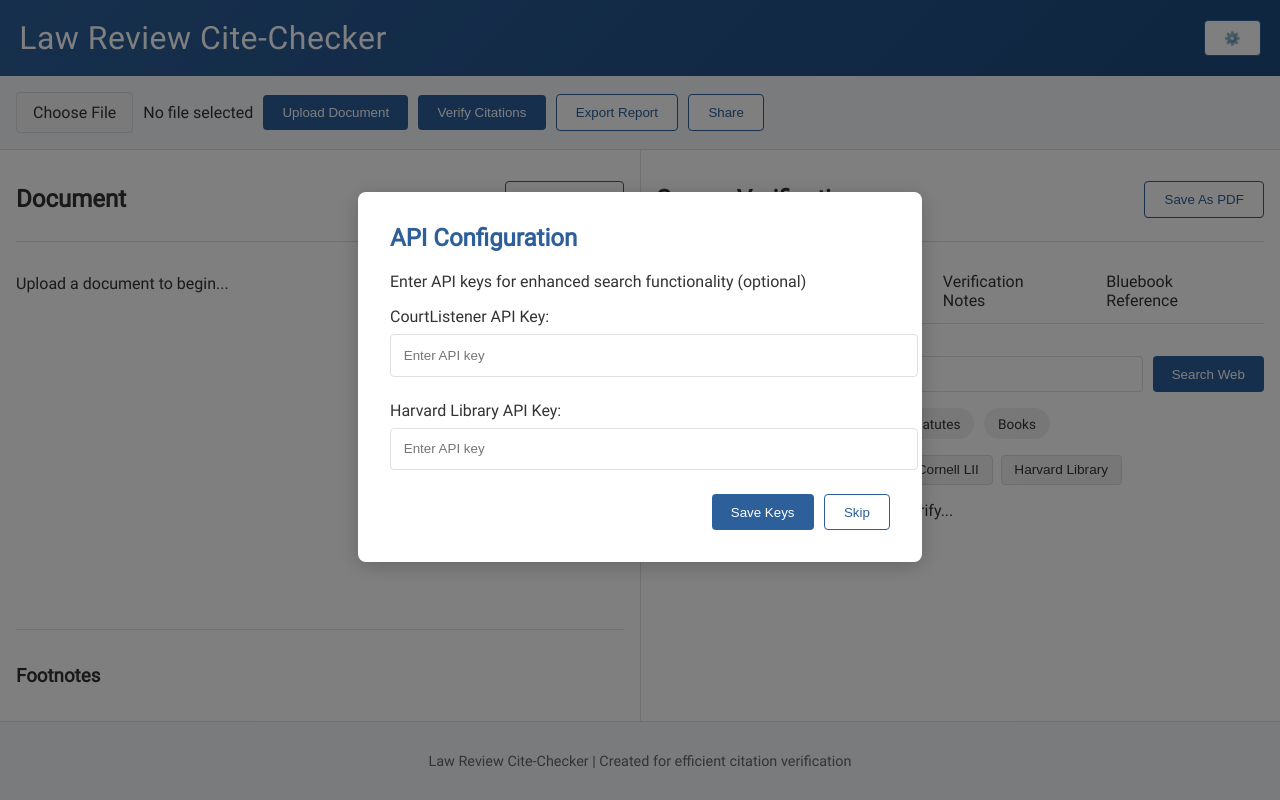
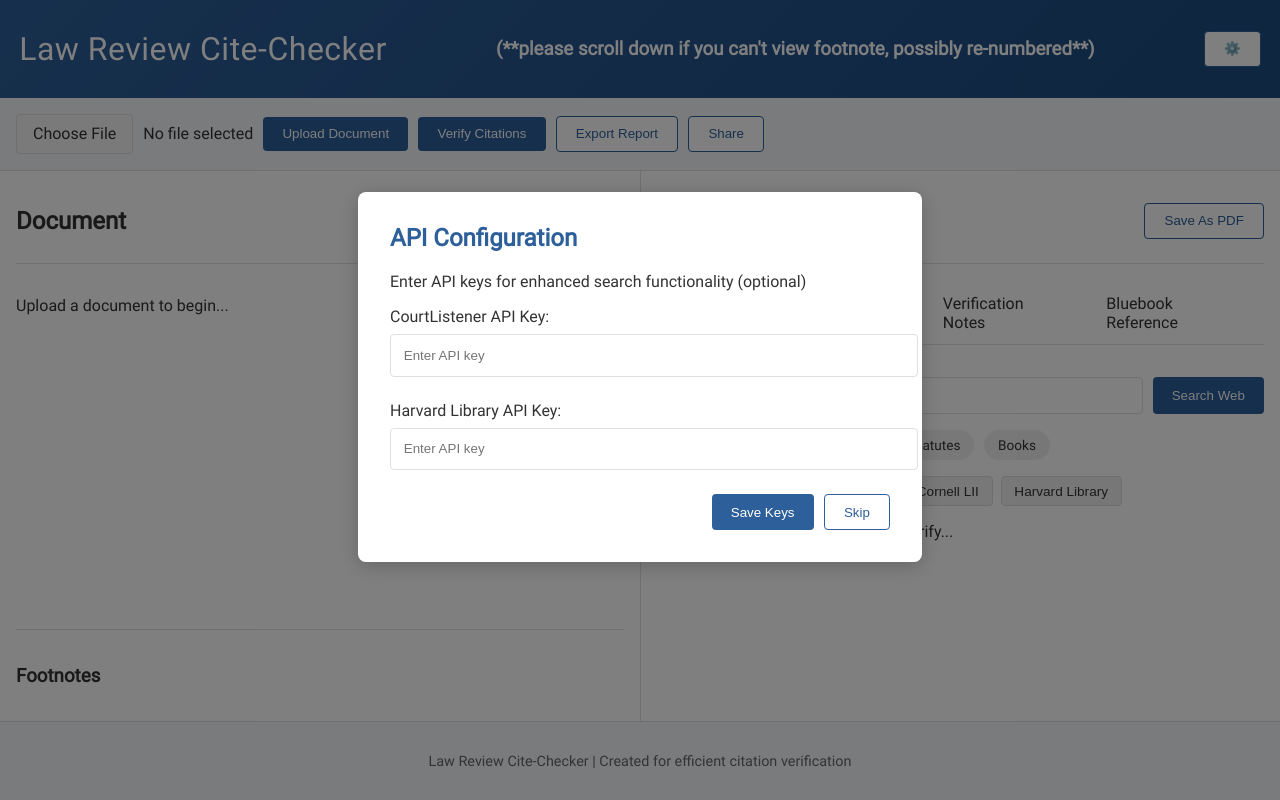
Before and after one commit to Alonso-droid/lawjournalcitecheckin, a plain HTML site: page index.html in a window 1280 px wide. Drawn offline with nearby package versions, Linux system fonts and the light colour scheme.

Commit message:
Update index.html

```diff
--- a/index.html
+++ b/index.html
@@ -3,7 +3,7 @@
 <head>
     <meta charset="UTF-8">
     <meta name="viewport" content="width=device-width, initial-scale=1.0">
-    <title>Law Review Cite-Checker (**please scroll down if you can't view footnote, possibly re-numbered**)</title>
+    <title>Law Review Cite-Checker </title>
     <style>
         :root {
             --primary-color: #2d5f9a;
@@ -665,6 +665,7 @@
 <body>
     <header>
         <h1>Law Review Cite-Checker</h1>
+        <h3>(**please scroll down if you can't view footnote, possibly re-numbered**)</h3>
         <div>
             <span id="document-name"></span>
             <button id="settings-btn" class="secondary" title="Settings">⚙️</button>
```
